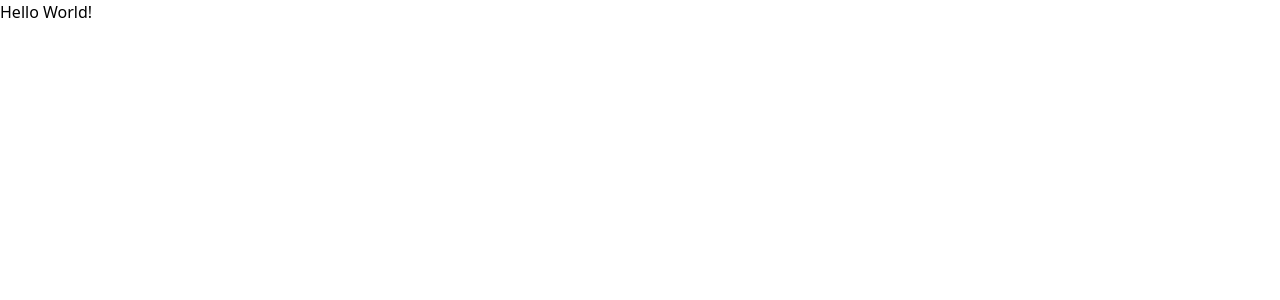
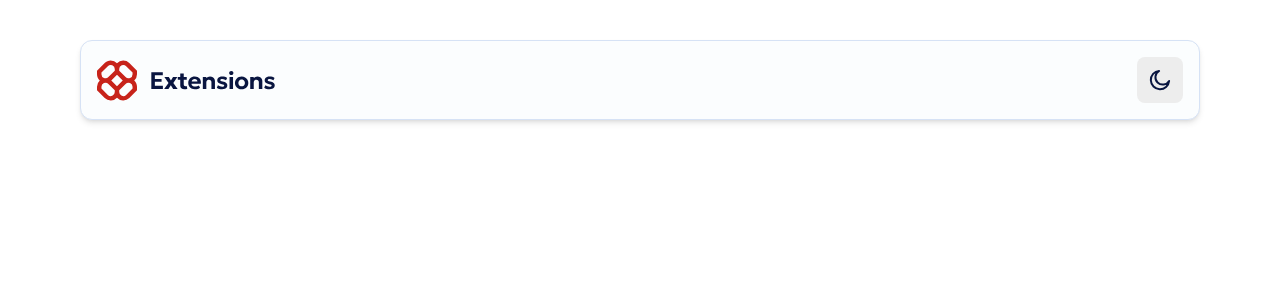
Before and after one commit to mmadiee/browser-extensions-manager-ui, a React (Vite) app: page / in a window 1280 px wide. Shown: the top 300 px of the page. Built offline with nearby package versions, Linux system fonts and the light colour scheme.

Commit message:
add Header component and integrate it into the main App component

```diff
--- a/src/App.tsx
+++ b/src/App.tsx
@@ -1,7 +1,12 @@
 import React from 'react';
+import Header from './components/Header';
 
 const App = () => {
-    return <h1> Hello World! </h1>
+    return (
+        <>
+            <Header></Header>
+        </>
+    )
 }
 
 export default App;
--- /dev/null
+++ b/src/components/Header.tsx
@@ -0,0 +1,16 @@
+import React from 'react';
+
+//Assets
+import logo from '../../assets/images/logo.svg';
+import moon from '../../assets/images/icon-moon.svg';
+
+const Header = () => {
+    return (
+        <header className="bg-neutral-0 p-4 shadow-md rounded-xl mx-20 my-10 flex justify-between items-center border border-neutral-200">
+            <img src={logo} alt="Logo" />
+            <button className="bg-neutral-100 p-3 rounded-lg"><img src={moon} alt="Night Mode"/></button>
+        </header>
+    );
+};
+
+export default Header;
```
